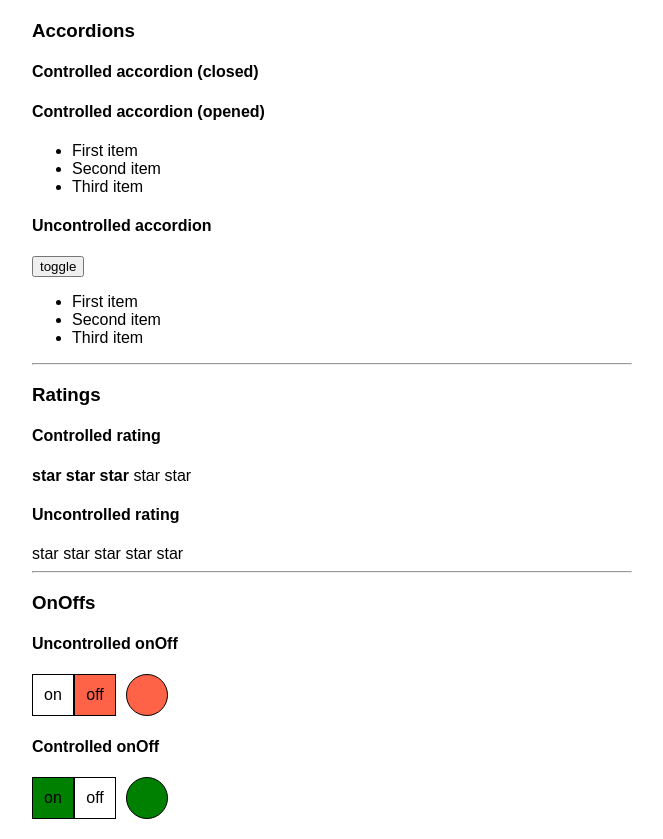
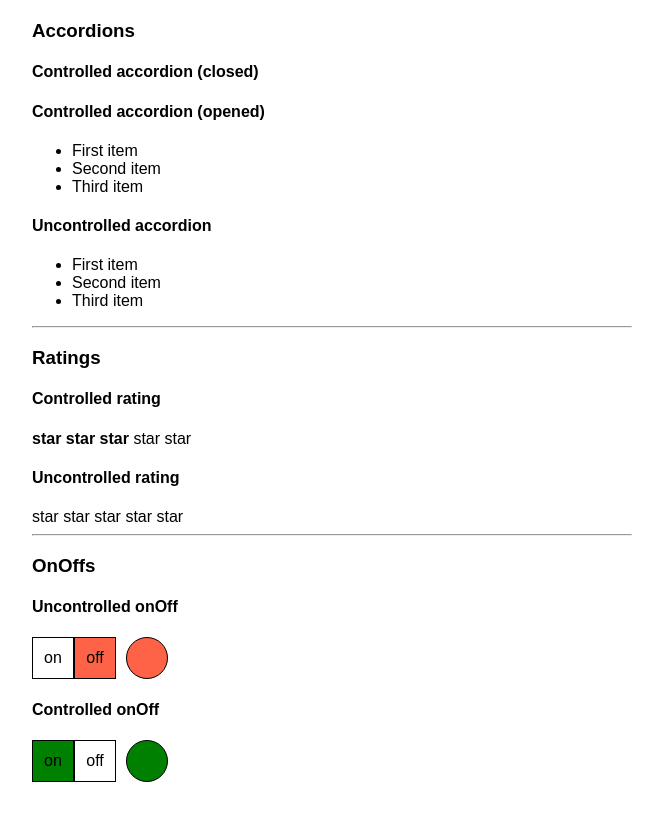
Before and after one commit to Odinokun/ca-react-kabzda, a React (Create React App) app: page / in a window 1280 px wide. Shown: the whole page, without its empty margins (308-971 px from the left). After the commit the page ends 802 px from the top, so only its background shows below. Built offline with nearby package versions, Linux system fonts and the light colour scheme.

Commit message:
Refactor UncAccordion and UncRating components for improved interactivity and type safety

```diff
--- a/src/components/Accordions/UncAccordion.tsx
+++ b/src/components/Accordions/UncAccordion.tsx
@@ -9,14 +9,14 @@ export const UncAccordion: FC<UncAccordionPropsType> = ({
   ...restProps
 }) => {
   const [collapsed, setCollapsed] = useState<boolean>(false);
-  const onToggleHandler = () => setCollapsed(!collapsed);
 
   return (
     <div>
-      <div>
-        <UncAccordionTitle title={titleValue} />
-        <button onClick={onToggleHandler}>toggle</button>
-      </div>
+      <UncAccordionTitle
+        title={titleValue}
+        collapsed={collapsed}
+        setCollapsed={setCollapsed}
+      />
       {!collapsed ? <UncAccordionBody /> : null}
     </div>
   );
@@ -24,10 +24,26 @@ export const UncAccordion: FC<UncAccordionPropsType> = ({
 
 type UncAccordionTitlePropsType = {
   title: string;
+  collapsed: boolean;
+  setCollapsed: (value: boolean) => void;
 };
 
-const UncAccordionTitle: FC<UncAccordionTitlePropsType> = ({ title }) => {
-  return <h4>{title}</h4>;
+const UncAccordionTitle: FC<UncAccordionTitlePropsType> = ({
+  title,
+  collapsed,
+  setCollapsed,
+  ...restProps
+}) => {
+  const onToggleHandler = () => setCollapsed(!collapsed);
+
+  return (
+    <h4
+      style={{ cursor: 'pointer', userSelect: 'none' }}
+      onClick={onToggleHandler}
+    >
+      {title}
+    </h4>
+  );
 };
 
 type UncAccordionBodyPropsType = {};
--- a/src/components/Ratings/UncRating.tsx
+++ b/src/components/Ratings/UncRating.tsx
@@ -1,4 +1,3 @@
-import { on } from 'events';
 import { FC, useState } from 'react';
 
 type PropsType = {};
@@ -19,7 +18,7 @@ export const UncRating: FC<PropsType> = () => {
 
 type StarPropsType = {
   selected: boolean;
-  value: number;
+  value: 1 | 2 | 3 | 4 | 5;
   setValue: (value: number) => void;
 };
 
```
